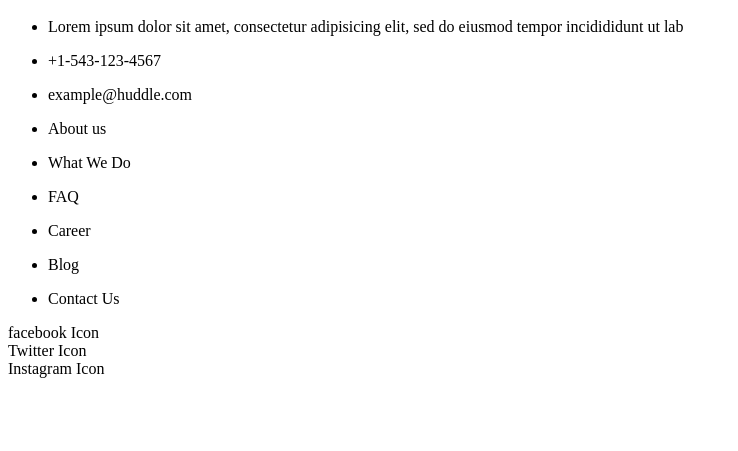
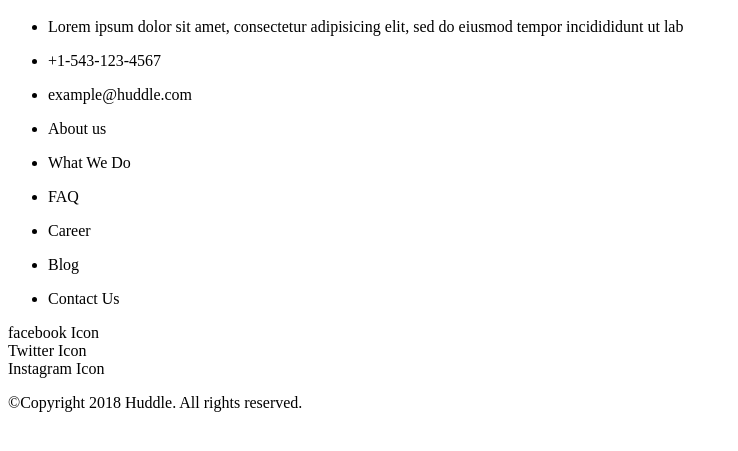
Before and after one commit to pseboyeng/ZURI-Responsiveness-and-Media-Queries-2, a plain HTML site: page index.html in a window 1280 px wide. Shown: the part 241-692 px from the top of the page, without its empty margins (0-738 px from the left). Drawn offline with Linux system fonts and the light colour scheme.

Commit message:
modified html

```diff
--- a/index.html
+++ b/index.html
@@ -54,6 +54,7 @@
             <div>Twitter Icon</div>
             <div>Instagram Icon</div>
         </div>
+        <p>&copy;Copyright 2018 Huddle. All rights reserved.</p>
     </footer>
 </body>
 </html>
```
